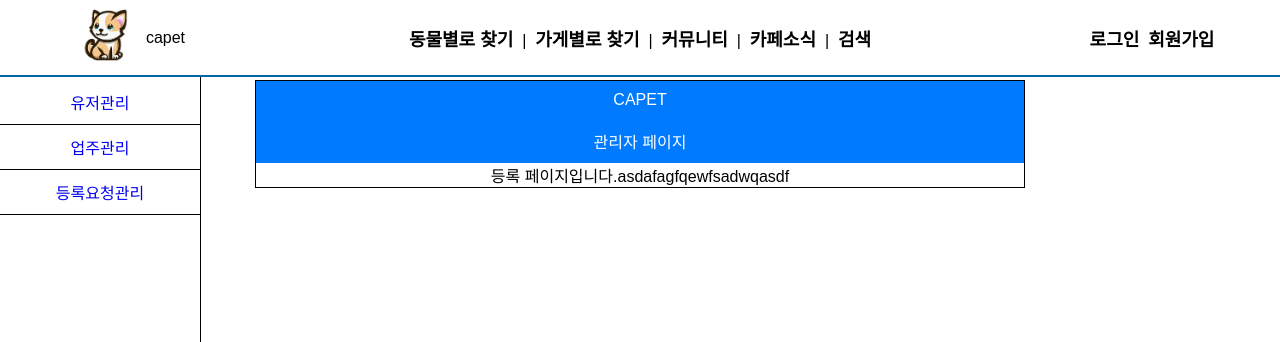
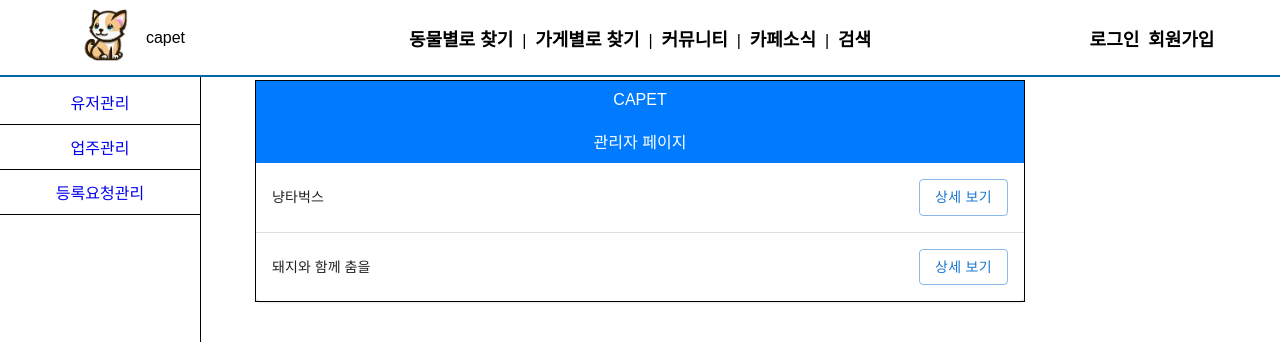
Before and after one commit to steve15963/Cafet, a React (Create React App) app in the folder frontend/: page /manage/requests in a window 1280 px wide. Shown: the top 342 px of the page. Built offline with nearby package versions, Linux system fonts and the light colour scheme.

Commit message:
Feat: ManageRequestPage

```diff
--- /dev/null
+++ b/frontend/src/components/ManageRequestList/ManageRequestList.js
@@ -0,0 +1,49 @@
+import * as React from "react";
+import Table from "@mui/material/Table";
+import TableBody from "@mui/material/TableBody";
+import TableCell from "@mui/material/TableCell";
+import TableContainer from "@mui/material/TableContainer";
+// import TableHead from "@mui/material/TableHead";
+import TableRow from "@mui/material/TableRow";
+import Paper from "@mui/material/Paper";
+import { Button } from "@mui/material";
+
+// function createData(name, calories, fat, carbs, protein) {
+//   return { name, calories, fat, carbs, protein };
+// }
+
+// const rows = [
+//   createData("Frozen yoghurt", 159, 6.0, 24, 4.0),
+//   createData("Ice cream sandwich", 237, 9.0, 37, 4.3),
+//   createData("Eclair", 262, 16.0, 24, 6.0),
+//   createData("Cupcake", 305, 3.7, 67, 4.3),
+//   createData("Gingerbread", 356, 16.0, 49, 3.9),
+// ];
+
+const ManageRequestList = (props) => {
+  return (
+    <div>
+      <TableContainer component={Paper}>
+        <Table sx={{ minWidth: 650 }} aria-label="simple table">
+          <TableBody>
+            {props.requestList.map((row) => (
+              <TableRow
+                key={row.requestId}
+                sx={{ "&:last-child td, &:last-child th": { border: 0 } }}
+              >
+                <TableCell component="th" scope="row">
+                  {row.shop}
+                </TableCell>
+
+                <TableCell align="right">
+                  <Button variant="outlined">상세 보기</Button>
+                </TableCell>
+              </TableRow>
+            ))}
+          </TableBody>
+        </Table>
+      </TableContainer>
+    </div>
+  );
+};
+export default ManageRequestList;
--- /dev/null
+++ b/frontend/src/components/ManageRequests/ManageRequests.js
@@ -0,0 +1,27 @@
+import React from "react";
+import { useParams } from "react-router-dom";
+import ManageRequestList from "../ManageRequestList/ManageRequestList";
+
+const ManageRequest = () => {
+  const path = useParams();
+  //   const [requestList, setRequestList] = useState([
+  //     { requestId: 0, shop: "냥타벅스" },
+  //     { requestId: 1, shop: "돼지와 함께 춤을" },
+  //   ]);
+  console.log(path);
+  //   if (path === "detail") {
+  //     console.log(path);
+  //   }
+  return (
+    <div>
+      <ManageRequestList
+        requestList={[
+          { requestId: 0, shop: "냥타벅스" },
+          { requestId: 1, shop: "돼지와 함께 춤을" },
+        ]}
+      />
+    </div>
+  );
+};
+
+export default ManageRequest;
--- a/frontend/src/pages/ManagePage/ManageShops.js
+++ b/frontend/src/components/ManageShops/ManageShops.js
@@ -1,12 +1,13 @@
 import React from "react";
 import { TextField } from "@mui/material";
-import ManagerShopTable from "./ManageShopTable";
+
+import ManagerShopTable from "../ManageShopTable/ManageShopTable";
 
 const ManageShops = () => {
   return (
     <div>
-      <form class="manage-user-form">
-        <div class="manage-user-form-div">
+      <form className="manage-user-form">
+        <div className="manage-user-form-div">
           <TextField
             label="이메일"
             variant="outlined"
@@ -15,7 +16,7 @@ const ManageShops = () => {
             size="small"
           />
         </div>
-        <div class="manage-user-form-div">
+        <div className="manage-user-form-div">
           <TextField
             label="가게 이름"
             variant="outlined"
@@ -24,7 +25,7 @@ const ManageShops = () => {
             size="small"
           />
         </div>
-        <div class="manage-user-form-div">
+        <div className="manage-user-form-div">
           <TextField
             label="주소"
             variant="outlined"
@@ -34,10 +35,10 @@ const ManageShops = () => {
           />
         </div>
         <div>
-          <button class="manage-user-form-button">검색</button>
+          <button className="manage-user-form-button">검색</button>
         </div>
 
-        <p class="signin" />
+        <p className="signin" />
       </form>
       <ManagerShopTable />
     </div>
--- a/frontend/src/components/ManageUsers/ManageUsers.js
+++ b/frontend/src/components/ManageUsers/ManageUsers.js
@@ -46,15 +46,6 @@ const ManageUsers = () => {
         </div>
         <div className="manage-user-form-div">
           <TextField
-            label="이름"
-            variant="outlined"
-            placeholder="이름으로 검색"
-            fullWidth
-            size="small"
-          />
-        </div>
-        <div className="manage-user-form-div">
-          <TextField
             label="닉네임"
             variant="outlined"
             placeholder="닉네임으로 검색"
--- a/frontend/src/pages/ManagePage/ManagePage.js
+++ b/frontend/src/pages/ManagePage/ManagePage.js
@@ -4,8 +4,8 @@ import "./ManagePage.scoped.css";
 import SideBar from "./../../components/SideBar/SideBar";
 import Header from "./../../components/Header/Header";
 import ManageUsers from "../../components/ManageUsers/ManageUsers";
-import ManageShops from "./ManageShops";
-import ManageRequests from "./ManageRequests";
+import ManageShops from "../../components/ManageShops/ManageShops";
+import ManageRequests from "../../components/ManageRequests/ManageRequests";
 
 const ManagePage = () => {
   const { path } = useParams();
--- a/frontend/src/pages/ManagePage/ManageRequests.js
+++ /dev/null
@@ -1,7 +0,0 @@
-import React from "react";
-
-const ManageRequests = () => {
-  return <div>등록 페이지입니다.asdafagfqewfsadwqasdf</div>;
-};
-
-export default ManageRequests;
```
Also changed, not shown: frontend/src/components/ManageRequestDetail/ManageRequestDetail.js (added, +40 -0 lines), frontend/src/components/ManageShopTable/ManageShopTable.js (renamed from frontend/src/pages/ManagePage/ManageShopTable.js).
